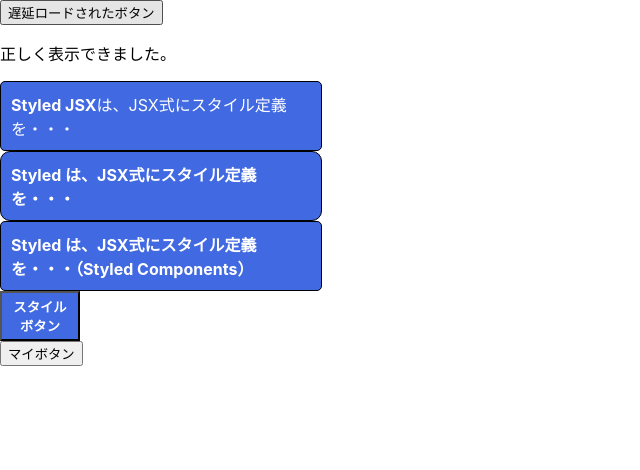
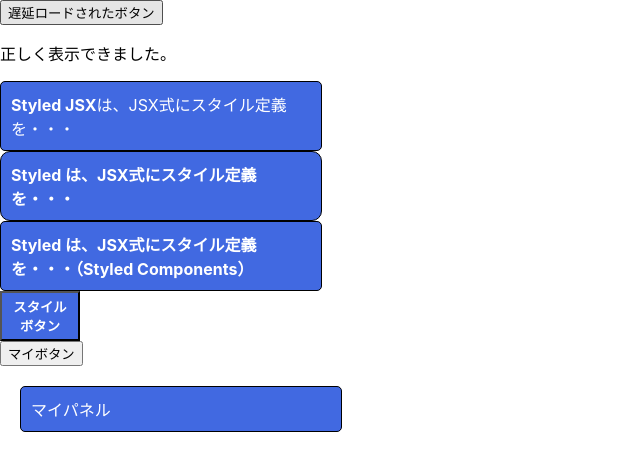
Before and after one commit to Seripro/React-Learning, a React app in the folder chapter5/my-react/: page / in a window 1280 px wide. Shown: the top 470 px of the page, without its empty margins (0-640 px from the left). Built offline with nearby package versions, Linux system fonts and the light colour scheme.

Commit message:
スタイル定義をコンポーネントに切り出す

```diff
--- /dev/null
+++ b/chapter5/my-react/src/StyledCommon.css.js
@@ -0,0 +1,6 @@
+// スタイル定義をコンポーネントに切り出す
+import { css } from "styled-components";
+
+export default css`
+  margin: 20px;
+`;
--- /dev/null
+++ b/chapter5/my-react/src/StyledCommon.js
@@ -0,0 +1,16 @@
+import styled from "styled-components";
+import PanelBase from "./StyledCommon.css";
+
+const MyPanel = styled.div`
+  ${PanelBase}
+  width: 300px;
+  padding: 10px;
+  border: 1px solid #000;
+  border-radius: 5px;
+  background-color: royalblue;
+  color: white;
+`;
+
+export default function StyledCommon() {
+  return <MyPanel>マイパネル</MyPanel>;
+}
--- a/chapter5/my-react/src/index.js
+++ b/chapter5/my-react/src/index.js
@@ -10,6 +10,7 @@ import StyledBasic from "./StyledBasic";
 import StyledDynamic from "./StyledDynamic";
 import StyledComp from "./StyledComp";
 import { MyButton, MyStyledButton } from "./StyledComp2";
+import StyledCommon from "./StyledCommon";
 
 const root = ReactDOM.createRoot(document.getElementById("root"));
 root.render(
@@ -28,6 +29,7 @@ root.render(
     <StyledComp></StyledComp>
     <MyStyledButton>スタイルボタン</MyStyledButton>
     <MyButton>マイボタン</MyButton>
+    <StyledCommon></StyledCommon>
   </React.StrictMode>
 );
 
```
